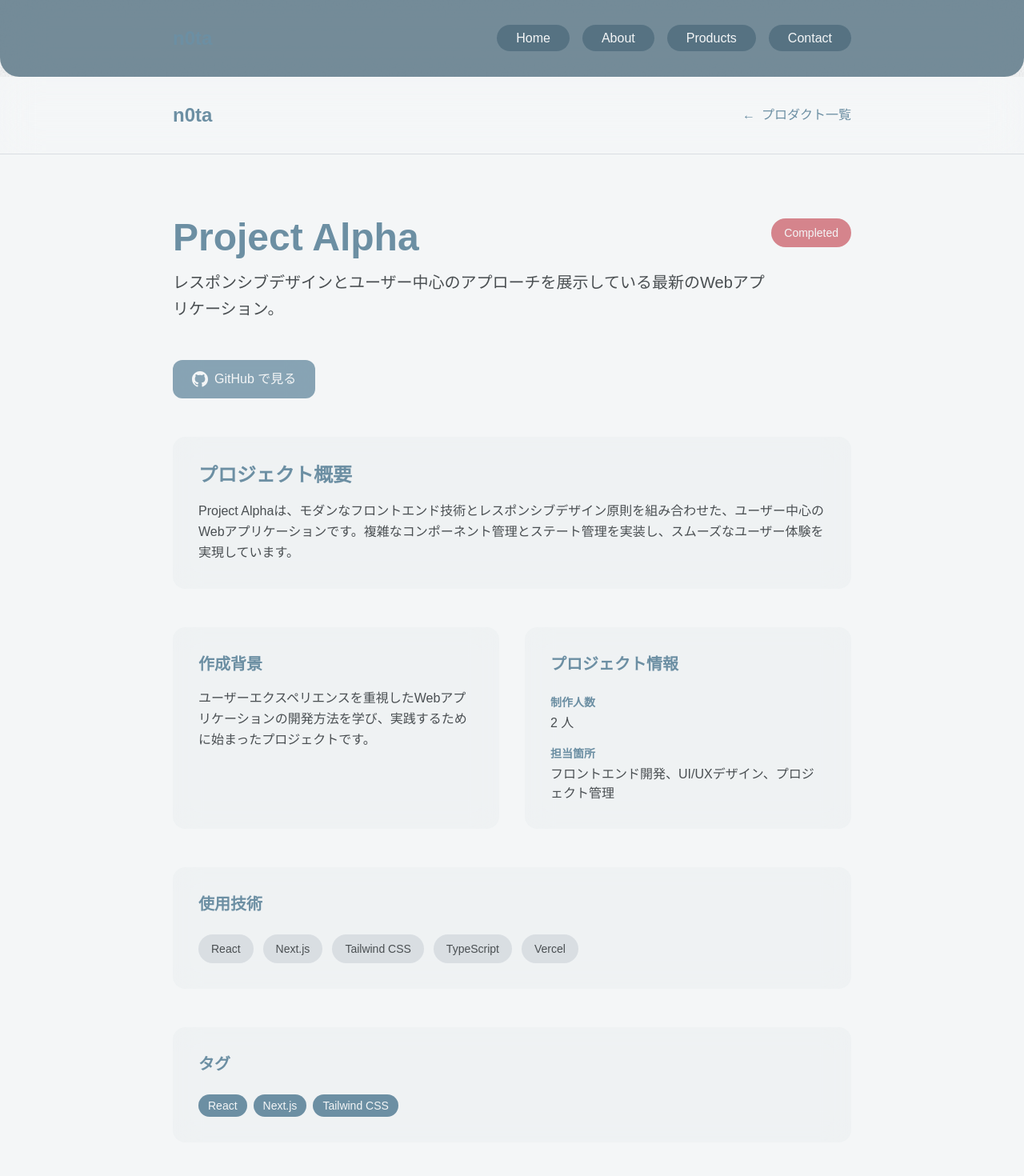
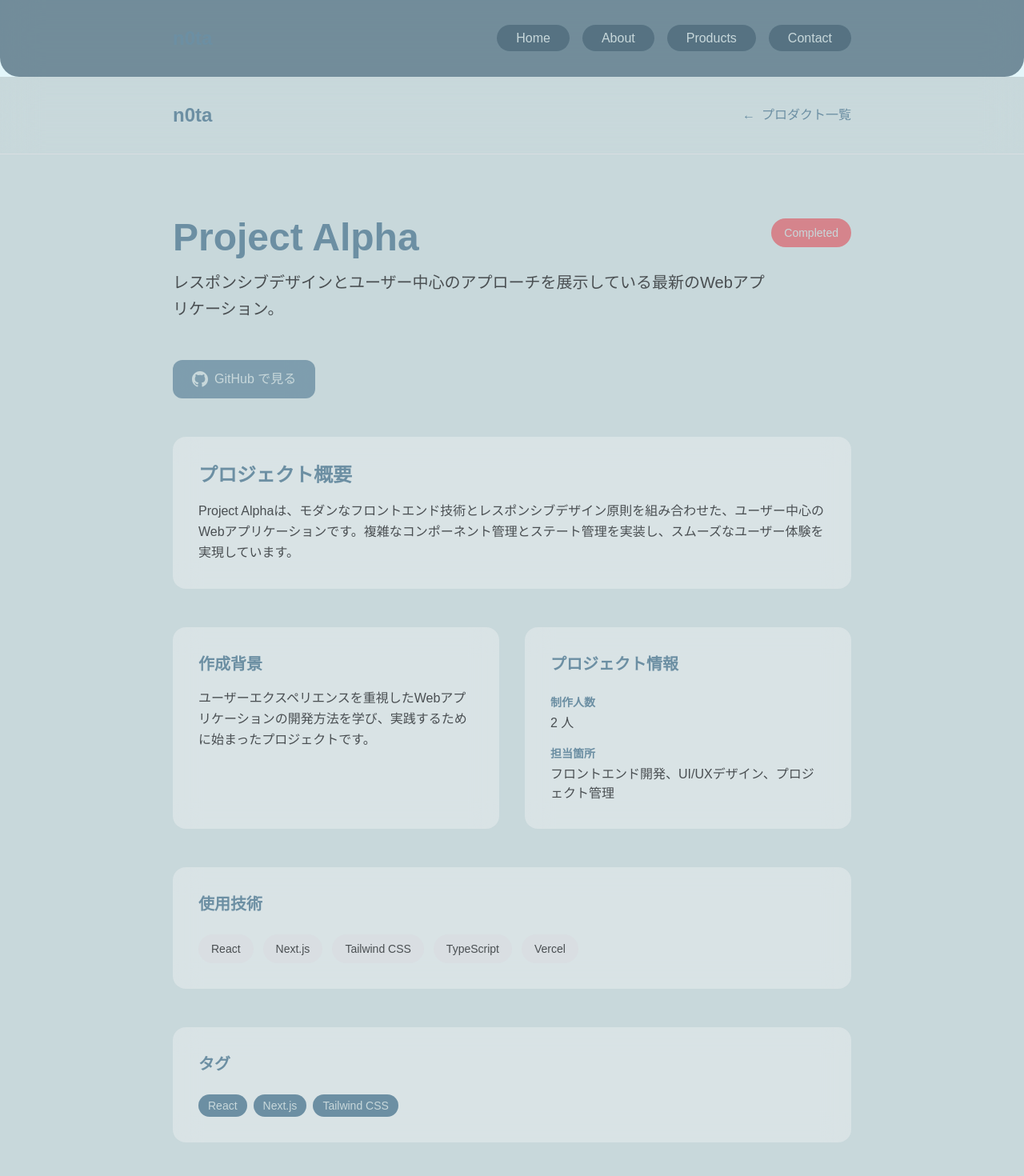
Before and after one commit to ryokcha/n0ta, a Next.js app: page /products/1 in a window 1280 px wide. Shown: the top 1470 px of the page at 80% size. Built offline with nearby package versions, Linux system fonts and the light colour scheme.

Commit message:
背景色などの変更

```diff
--- a/app/components/Navigation.tsx
+++ b/app/components/Navigation.tsx
@@ -21,7 +21,7 @@ export function Navigation() {
             <li key={link.id}>
               <Link
                 href={link.href}
-                className="px-6 py-2 rounded-full font-medium transition-colors bg-[#567282] text-[#F4F6F7] hover:bg-[#D5848C]"
+                className="px-6 py-2 rounded-full font-medium transition-colors bg-[#567282] text-[#c8d8db] hover:bg-[#D5848C]"
               >
                 {link.label}
               </Link>
--- a/app/globals.css
+++ b/app/globals.css
@@ -1,7 +1,7 @@
 @import "tailwindcss";
 
 :root {
-  --background: #F4F6F7;
+  --background: #c8d8db;
   --foreground: #6C8FA3;
   --primary: #6C8FA3;
   --accent: #D5848C;
@@ -20,10 +20,7 @@
 
 
 body {
-  background: var(--background);
-  background-image: var(--texture-sketchy);
-  background-repeat: repeat;
-  background-attachment: fixed;
+  background: #e3f6fa;
   color: var(--foreground);
   font-family: Arial, Helvetica, sans-serif;
 }
--- a/app/layout.tsx
+++ b/app/layout.tsx
@@ -27,7 +27,7 @@ export default function RootLayout({
   return (
     <html lang="ja">
       <body
-        className={`${geistSans.variable} ${geistMono.variable} antialiased bg-[#F4F6F7]`}
+        className={`${geistSans.variable} ${geistMono.variable} antialiased bg-[#c8d8db]`}
       >
         <Navigation />
         <main className="min-h-screen">
--- a/app/page.tsx
+++ b/app/page.tsx
@@ -15,7 +15,7 @@ export default function Home() {
           <div className="flex gap-4 justify-center">
             <Link
               href="/about"
-              className="px-8 py-3 bg-[#6C8FA3]/80 backdrop-blur-lg text-[#F4F6F7] rounded-xl font-medium hover:bg-[#D5848C] transition-colors"
+              className="px-8 py-3 bg-[#6C8FA3]/80 backdrop-blur-lg text-[#c8d8db] rounded-xl font-medium hover:bg-[#D5848C] transition-colors"
             >
               About Me
             </Link>
--- a/app/products/[id]/page.tsx
+++ b/app/products/[id]/page.tsx
@@ -36,7 +36,7 @@ export default function ProductDetailPage({ params }: ProductDetailPageProps) {
 
   if (!product) {
     return (
-      <div className="min-h-screen bg-[#F4F6F7]">
+      <div className="min-h-screen bg-[#c8d8db]">
         <header className="border-b border-[#D9DEE2] backdrop-blur-xl">
           <nav className="max-w-4xl mx-auto px-6 py-8 flex justify-between items-center">
             <Link href="/">
@@ -57,7 +57,7 @@ export default function ProductDetailPage({ params }: ProductDetailPageProps) {
             </p>
             <Link
               href="/products"
-              className="inline-block px-8 py-3 bg-[#6C8FA3] text-[#F4F6F7] rounded-xl font-medium hover:bg-[#D5848C] transition-colors"
+              className="inline-block px-8 py-3 bg-[#6C8FA3] text-[#c8d8db] rounded-xl font-medium hover:bg-[#D5848C] transition-colors"
             >
               プロダクト一覧に戻る
             </Link>
@@ -74,13 +74,13 @@ export default function ProductDetailPage({ params }: ProductDetailPageProps) {
   };
 
   const statusTextColor = {
-    Completed: "text-[#F4F6F7]",
-    "In Progress": "text-[#F4F6F7]",
+    Completed: "text-[#c8d8db]",
+    "In Progress": "text-[#c8d8db]",
     Planning: "text-[#4A4F52]",
   };
 
   return (
-    <div className="min-h-screen bg-[#F4F6F7]">
+    <div className="min-h-screen bg-[#c8d8db]">
       {/* Header/Navigation */}
       <header className="border-b border-[#D9DEE2] backdrop-blur-xl">
         <nav className="max-w-4xl mx-auto px-6 py-8 flex justify-between items-center">
@@ -127,7 +127,7 @@ export default function ProductDetailPage({ params }: ProductDetailPageProps) {
               href={product.githubUrl}
               target="_blank"
               rel="noopener noreferrer"
-              className="inline-flex items-center gap-2 px-6 py-3 bg-[#6C8FA3]/80 backdrop-blur-lg text-[#F4F6F7] rounded-xl font-medium hover:bg-[#D5848C] transition-colors"
+              className="inline-flex items-center gap-2 px-6 py-3 bg-[#6C8FA3]/80 backdrop-blur-lg text-[#c8d8db] rounded-xl font-medium hover:bg-[#D5848C] transition-colors"
             >
               <svg
                 className="w-5 h-5"
@@ -220,7 +220,7 @@ export default function ProductDetailPage({ params }: ProductDetailPageProps) {
               {product.tags.map((tag) => (
                 <span
                   key={tag}
-                  className="px-3 py-1 bg-[#6C8FA3] text-[#F4F6F7] rounded-full text-sm font-medium"
+                  className="px-3 py-1 bg-[#6C8FA3] text-[#c8d8db] rounded-full text-sm font-medium"
                 >
                   {tag}
                 </span>
@@ -233,7 +233,7 @@ export default function ProductDetailPage({ params }: ProductDetailPageProps) {
         <section className="mt-16 pt-12 border-t border-[#D9DEE2]">
           <Link
             href="/products"
-            className="inline-flex items-center gap-2 px-8 py-3 bg-[#6C8FA3]/80 backdrop-blur-lg text-[#F4F6F7] rounded-xl font-medium hover:bg-[#D5848C] transition-colors"
+            className="inline-flex items-center gap-2 px-8 py-3 bg-[#6C8FA3]/80 backdrop-blur-lg text-[#c8d8db] rounded-xl font-medium hover:bg-[#D5848C] transition-colors"
           >
             <span>←</span>
             <span>プロダクト一覧に戻る</span>
--- a/app/products/page.tsx
+++ b/app/products/page.tsx
@@ -44,9 +44,9 @@ export default function Products() {
                     <span
                       className={`text-sm font-medium px-3 py-1 rounded-full ${
                         product.status === "Completed"
-                          ? "bg-[#D5848C] text-[#F4F6F7]"
+                          ? "bg-[#D5848C] text-[#c8d8db]"
                           : product.status === "In Progress"
-                            ? "bg-[#6C8FA3] text-[#F4F6F7]"
+                            ? "bg-[#6C8FA3] text-[#c8d8db]"
                             : "bg-[#D9DEE2] text-[#4A4F52]"
                       }`}
                     >
```
